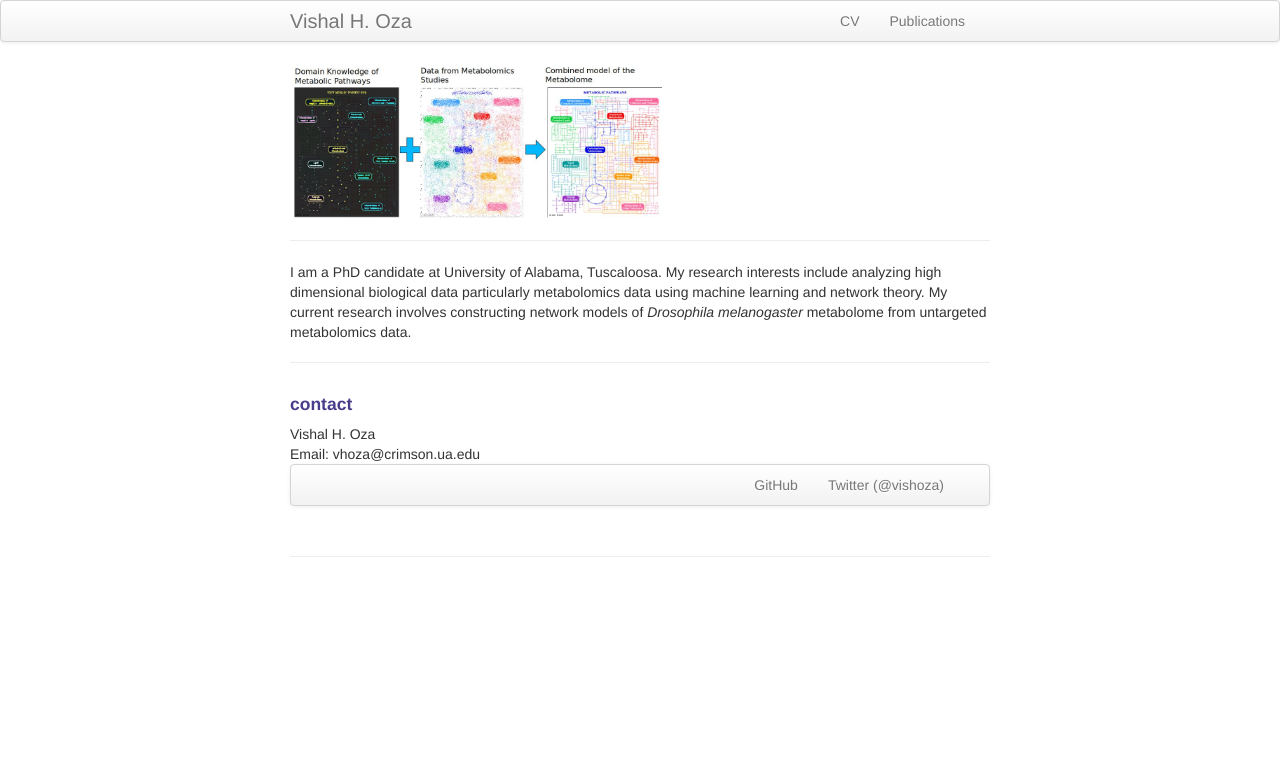
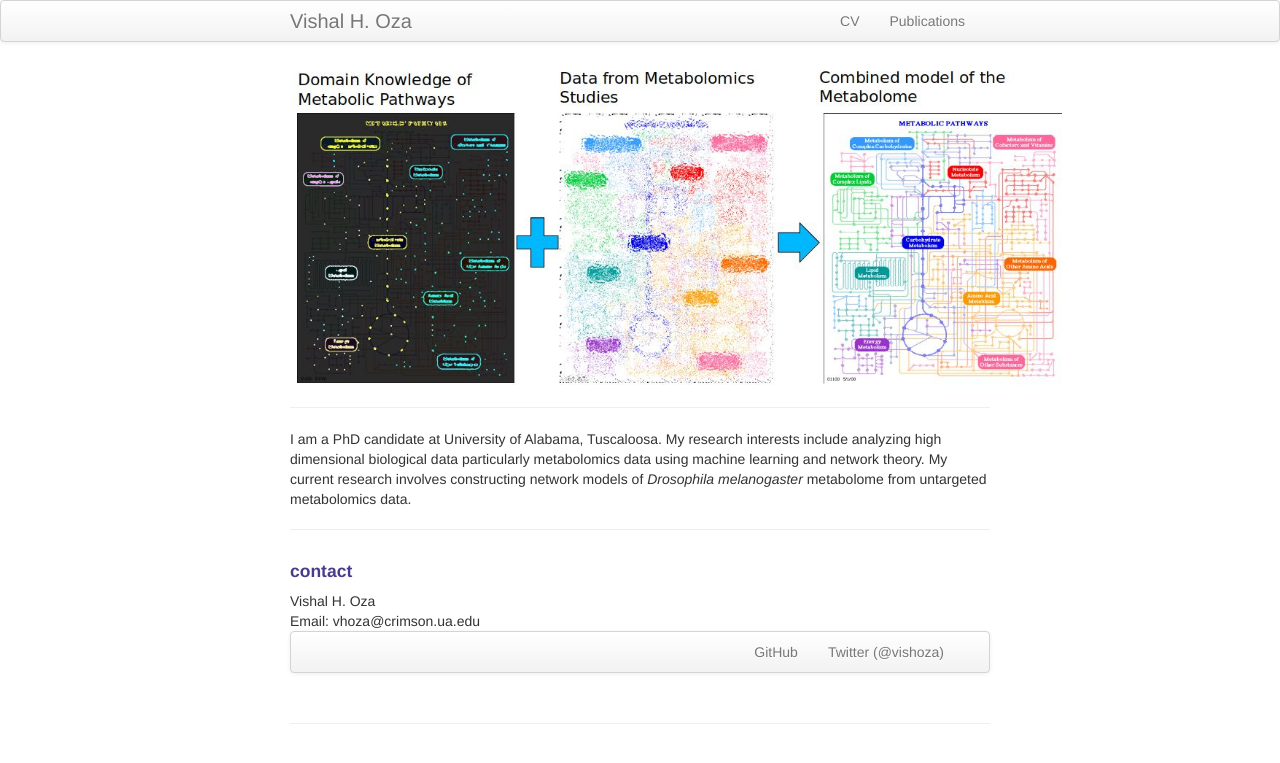
Before and after one commit to vishaloza/vishaloza.github.io, a Jekyll site: the page built from index.md, in a window 1280 px wide. Shown: the top 763 px of the page. Built offline with Jekyll 4.4.1, drawn with Linux system fonts in a browser that asks for light colours.

Commit message:
Update index.md

```diff
--- a/index.md
+++ b/index.md
@@ -5,7 +5,7 @@ description: I am a PhD candidate at University of Alabama.
 keywords: vishal oza, metabolomics, metabolic networks, high dimensional data analysis
 ---
 <div class="container">
-  <div class="span4">
+  <div class="span8">
       <a href="../assets/website_frontpage 1.jpg">
       <img src="../assets/website_frontpage 1.jpg"
        title="Metabolome" alt="Metabolome"/></a>
```
